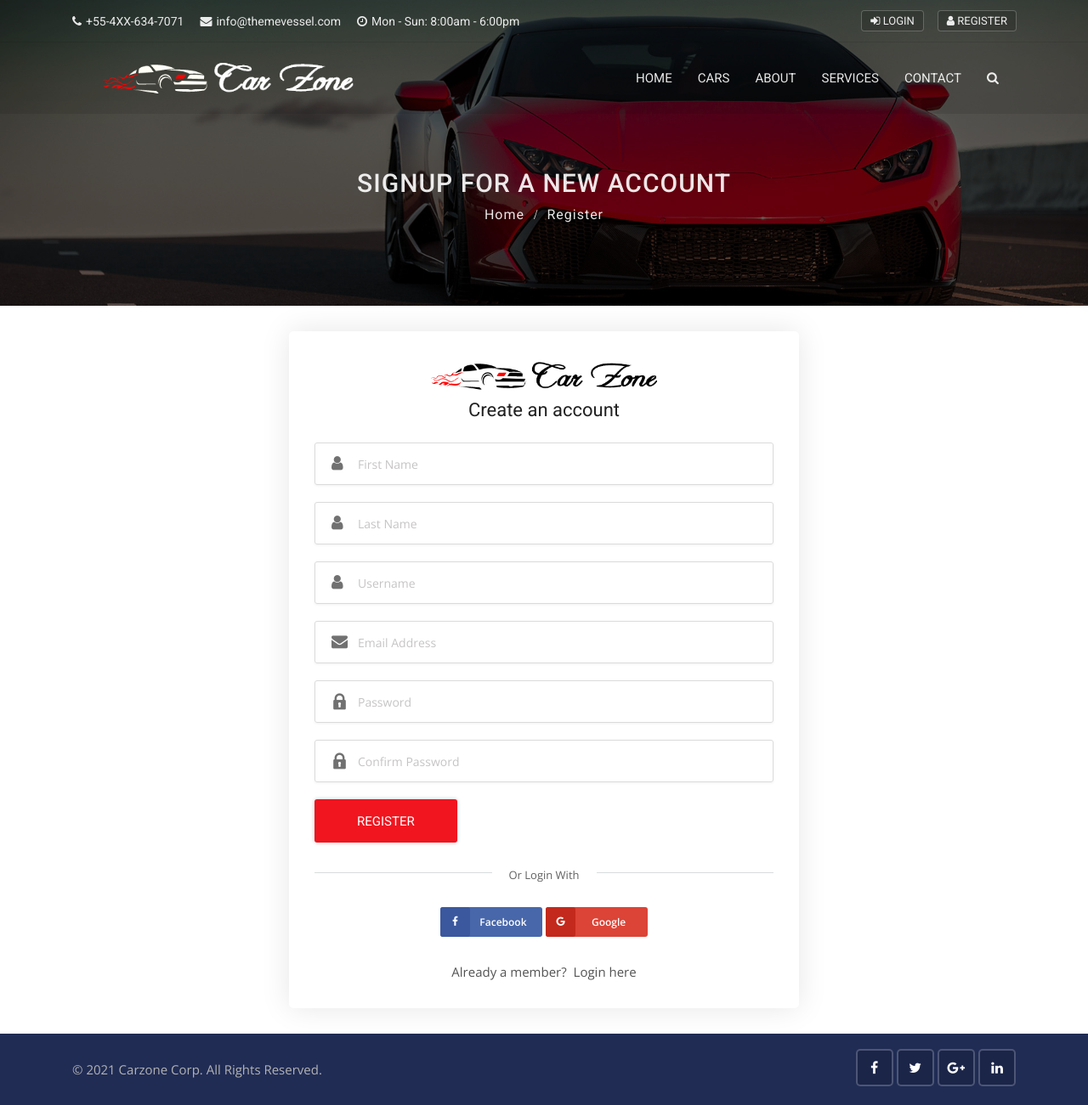
After one commit to developerehis/cardealer-webapp, a Django app: template templates/accounts/register.html in a window 1280 px wide. The commit adds this page. Shown: the whole page at 85% size. Run offline with Django 3.2, Linux system fonts and the light colour scheme; the template is opened without the code that fills it, so the values that code supplies are empty.

Commit message:
Account template setup

```diff
--- /dev/null
+++ b/accounts/admin.py
@@ -0,0 +1,3 @@
+from django.contrib import admin
+
+# Register your models here.
--- /dev/null
+++ b/accounts/apps.py
@@ -0,0 +1,6 @@
+from django.apps import AppConfig
+
+
+class AccountsConfig(AppConfig):
+    default_auto_field = 'django.db.models.BigAutoField'
+    name = 'accounts'
--- /dev/null
+++ b/accounts/models.py
@@ -0,0 +1,3 @@
+from django.db import models
+
+# Create your models here.
--- /dev/null
+++ b/accounts/tests.py
@@ -0,0 +1,3 @@
+from django.test import TestCase
+
+# Create your tests here.
--- a/cardealer/settings.py
+++ b/cardealer/settings.py
@@ -34,6 +34,7 @@ ALLOWED_HOSTS = []
 INSTALLED_APPS = [
     'pages.apps.PagesConfig',
     'cars.apps.CarsConfig',
+    'accounts.apps.AccountsConfig',
     'django.contrib.admin',
     'django.contrib.auth',
     'django.contrib.contenttypes',
--- a/cardealer/urls.py
+++ b/cardealer/urls.py
@@ -22,4 +22,5 @@ urlpatterns = [
     path('admin/', admin.site.urls),
     path('', include('pages.urls')),
     path('', include('cars.urls')),
+    path('accounts/', include('accounts.urls')),
 ] + static(settings.MEDIA_URL,  document_root=settings.MEDIA_ROOT)
--- /dev/null
+++ b/templates/accounts/register.html
@@ -0,0 +1,73 @@
+{% extends 'base.html' %}
+
+{% block content %}
+{% load static %}
+<div class="sub-banner overview-bgi">
+    <div class="container breadcrumb-area">
+        <div class="breadcrumb-areas">
+            <h1>Signup for a new Account</h1>
+            <ul class="breadcrumbs">
+                <li><a href="{% url 'home' %}">Home</a></li>
+                <li class="active">Register</li>
+            </ul>
+        </div>
+    </div>
+</div>
+
+<div class="contact-section">
+    <div class="container">
+        <div class="row">
+            <div class="col-lg-12 col-md-12">
+                <div class="form-section">
+                    <div class="logo-2">
+                        <a href="index.html">
+                            <img src="{% static 'img/logos/black-logo.png' %}" alt="logo">
+                        </a>
+                    </div>
+                    <h3>Create an account</h3>
+                    <form action="#" method="GET">
+                        <div class="form-group form-box">
+                            <input type="text" name="firstname" class="input-text" placeholder="First Name">
+                            <i class="fa fa-user"></i>
+                        </div>
+                        <div class="form-group form-box">
+                            <input type="text" name="lastname" class="input-text" placeholder="Last Name">
+                            <i class="fa fa-user"></i>
+                        </div>
+                        <div class="form-group form-box">
+                            <input type="text" name="username" class="input-text" placeholder="Username">
+                            <i class="fa fa-user"></i>
+                        </div>
+                        <div class="form-group form-box">
+                            <input type="email" name="email" class="input-text" placeholder="Email Address">
+                            <i class="flaticon-mail"></i>
+                        </div>
+                        <div class="form-group form-box">
+                            <input type="password" name="password" class="input-text" placeholder="Password">
+                            <i class="flaticon-lock"></i>
+                        </div>
+                        <div class="form-group form-box">
+                            <input type="password" name="confirm_password" class="input-text" placeholder="Confirm Password">
+                            <i class="flaticon-lock"></i>
+                        </div>
+                        <div class="form-group mb-0 clearfix">
+                            <button type="submit" class="btn-md btn-theme float-left">Register</button>
+                        </div>
+                        <div class="extra-login clearfix">
+                            <span>Or Login With</span>
+                        </div>
+                        <div class="clearfix"></div>
+                        <ul class="social-list">
+                            <li><a href="#" class="facebook-bg"><i class="fa fa-facebook facebook-i"></i><span>Facebook</span></a></li>
+                            <li><a href="#" class="google-bg"><i class="fa fa-google google-i"></i><span>Google</span></a></li>
+                        </ul>
+                    </form>
+                    <p>Already a member? <a href="login.html" class="thembo"> Login here</a></p>
+                </div>
+            </div>
+        </div>
+    </div>
+</div>
+
+
+{% endblock content %}
--- a/templates/includes/topbar.html
+++ b/templates/includes/topbar.html
@@ -12,10 +12,10 @@
             <div class="col-lg-4 col-md-4 col-sm-5">
                 <ul class="top-social-media pull-right">
                     <li>
-                        <a href="login.html" class="sign-in"><i class="fa fa-sign-in"></i> Login</a>
+                        <a href="{% url 'login' %}" class="sign-in"><i class="fa fa-sign-in"></i> Login</a>
                     </li>
                     <li>
-                        <a href="signup.html" class="sign-in"><i class="fa fa-user"></i> Register</a>
+                        <a href="{% url 'register' %}" class="sign-in"><i class="fa fa-user"></i> Register</a>
                     </li>
                 </ul>
             </div>
```
Also changed, not shown: accounts/urls.py (added, +9 -0 lines), accounts/views.py (added, +15 -0 lines), templates/accounts/dashboard.html (added, +62 -0 lines), templates/accounts/login.html (added, +67 -0 lines), accounts/__init__.py (added), accounts/migrations/__init__.py (added).
